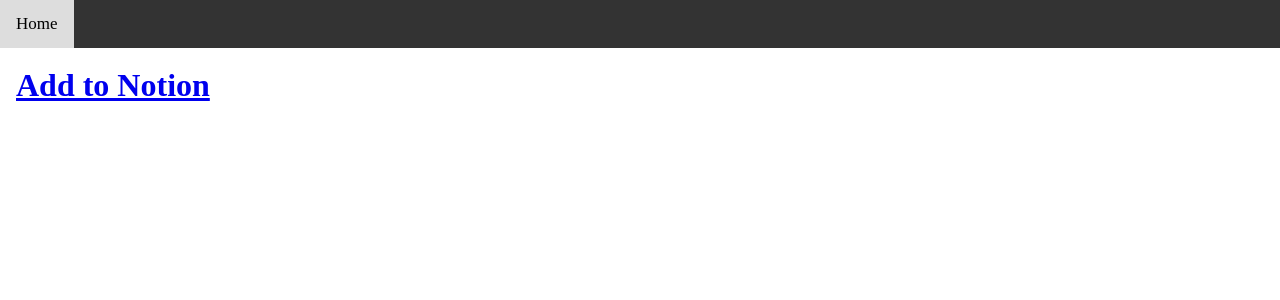
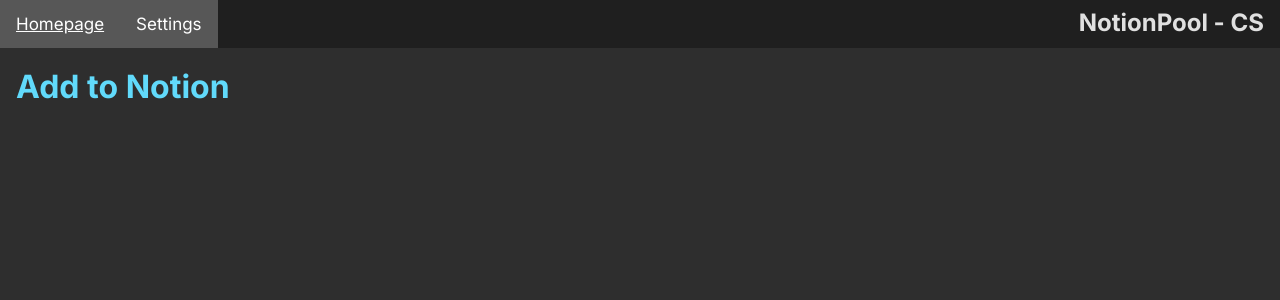
Before and after one commit to StreetTT/NotionPool-CS, a Flask app: page / in a window 1280 px wide. Shown: the top 300 px of the page. Run offline with Flask 3, Linux system fonts and the light colour scheme; parts of the project's set-up code (start-up, migrations or seed data) failed here and were passed over.

Commit message:
Restyling
Changed it so that it looked similar to notion (dark mode of course). Also reduce the app down to 1 page.

```diff
--- a/app.py
+++ b/app.py
@@ -45,36 +45,22 @@ def index():
         return output
     variables["loggedIn"] = True
     person = db.get_table("Person")._Retrieve({"person_id": notionID})[0]
+    variables["startYears"] = ListPossibleStartYears()
+    variables["currentStartYear"] = person["start_year"]
     # Get all modules
     modules = db.get_table("Modules")._Retrieve({"person_id": notionID})
     variables["modules"] = {}
     for module in modules:
        key = AcaYearToText(module["year"], person["start_year"])
-       module_notion_id = (module["module_notion_id"] if module["module_notion_id"] else person['modules']).replace("-","")
        variables["modules"].setdefault(key, []).append({
            "moduleID": module['module_id'],
            "pushed": module['pushed'],
-           "moduleNotionID": module_notion_id
+           "moduleNotionID": (module["module_notion_id"] if module["module_notion_id"] else person['modules']).replace("-","")
+
        })
+    variables["homepage"] = person['homepage'].replace("-","")
     print(variables)
     output = make_response(render_template("index.html", **variables))
-    db._EndTransaction()
-    return output
-
-@app.route('/settings', methods = ["GET"])
-def settings():
-    variables = {"loggedIn": False}
-    # Check if a person is logged in
-    notionID = rq.cookies.get('notionID', "")
-    if not notionID:
-        output = make_response(render_template("index.html", **variables))
-        return output
-    variables["loggedIn"] = True
-    person = db.get_table("Person")._Retrieve({"person_id": notionID})[0]
-    # Get all possible start years
-    variables["startYears"] = ListPossibleStartYears()
-    variables["currentStartYear"] = person["start_year"]
-    output = make_response(render_template("settings.html", **variables))
     db._EndTransaction()
     return output
 
--- a/static/style.css
+++ b/static/style.css
@@ -1,8 +1,15 @@
-body {margin:0;}
+@import url('https://fonts.googleapis.com/css2?family=Inter:wght@400;700&display=swap');
+
+body {
+    margin: 0;
+    background-color: #2e2e2e;
+    color: #e0e0e0;
+    font-family: 'Inter', sans-serif;
+}
 
 .navbar {
     overflow: hidden;
-  background-color: #333;
+    background-color: #1f1f1f;
     position: fixed;
     top: 0;
     width: 100%;
@@ -12,7 +19,7 @@ body {margin:0;}
 .navbar a {
     float: left;
     display: block;
-  color: #f2f2f2;
+    color: #e0e0e0;
     text-align: center;
     padding: 14px 16px;
     text-decoration: none;
@@ -20,8 +27,22 @@ body {margin:0;}
 }
 
 .navbar a:hover {
-  background: #ddd;
-  color: black;
+    background: #575757;
+    color: white;
+}
+
+.navbar a.selected {
+  background: #575757;
+  color: white;
+}
+
+.navbar h1 {
+  float: right;
+  color: #e0e0e0;
+  font-weight: bold;
+  margin: 0;
+  padding: 8px 16px;
+  font-size: 24px;
 }
 
 main {
@@ -33,12 +54,12 @@ main {
     box-sizing: border-box;
 }
 
-  /* Create two equal columns that floats next to each other */
+/* Create two equal columns that float next to each other */
 .column {
     float: left;
     width: 50%;
     padding: 10px;
-    height: 300px; /* Should be removed. Only for demonstration */
+    height: 300px;
 }
 
 /* Clear floats after the columns */
@@ -51,6 +72,84 @@ main {
 .container {
     position: relative;
     border-radius: 5px;
-    background-color: #f2f2f2;
+    background-color: #3e3e3e;
     padding: 20px 10px 30px 10px;
 }
+
+table {
+    width: 100%;
+    border-collapse: collapse;
+    margin: 20px 0;
+    font-size: 18px;
+    text-align: left;
+    background-color: #3e3e3e;
+    color: #e0e0e0;
+}
+
+table th, table td {
+    padding: 12px 15px;
+    border: 1px solid #575757;
+}
+
+table th {
+    background-color: #4e4e4e;
+    color: #e0e0e0;
+}
+
+table tr:nth-child(even) {
+    background-color: #4e4e4e;
+}
+
+button {
+    background-color: #444444; /* Dark gray */
+    border: none;
+    color: #e0e0e0; /* Light gray */
+    padding: 10px 20px;
+    text-align: center;
+    text-decoration: none;
+    display: inline-block;
+    font-size: 16px;
+    margin: 4px 2px;
+    cursor: pointer;
+    border-radius: 4px;
+    transition: background-color 0.3s ease;
+}
+
+button:hover {
+    background-color: #575757; /* Slightly lighter gray */
+}
+
+button:disabled {
+    background-color: #ccc;
+    cursor: not-allowed;
+}
+
+form {
+    margin: 10px 0;
+}
+
+input[type="text"], select {
+    width: 100%;
+    padding: 12px 20px;
+    margin: 8px 0;
+    display: inline-block;
+    border: 1px solid #575757;
+    border-radius: 4px;
+    box-sizing: border-box;
+    background-color: #3e3e3e;
+    color: #e0e0e0;
+}
+
+input[type="checkbox"] {
+    margin-top: 10px;
+}
+
+a {
+    color: #61dafb; /* Light blue */
+    text-decoration: none;
+}
+
+a:hover {
+    color: #21a1f1; /* Slightly darker blue */
+    text-decoration: underline;
+}
--- a/templates/base.html
+++ b/templates/base.html
@@ -3,8 +3,8 @@
     <head>
         <meta charset="UTF-8" />
         <meta name="viewport" content="width=device-width, initial-scale=1.0" />
-        <meta property="og:title" content="Template" />
-        <meta property="og:description" content="Dumb Description" />
+        <meta property="og:title" content="NotionPool-CS" />
+        <meta property="og:description" content="Application to setup a Notion Template with information from the UoL:TULIP database about UOL CS courses" />
         <meta property="og:image" content="{{ url_for('static', filename='notionlogo.png') }}" />
 
         <title>{% block title %}{% endblock %} | NPCS</title>
@@ -14,10 +14,9 @@
     </head>
     <body>
     <div class="navbar">
-        <a href="/">Home</a>
-        {% if loggedIn %}
-            <a href="/settings">Settings</a>
-        {% endif %}
+        <a href="https://www.notion.so/{{ homepage }}">Homepage</a>
+        <a class="selected" href="/">Settings</a>
+        <h1>NotionPool - CS</h1>
     </div>
 
     <main>
```
Also changed, not shown: templates/index.html (+38 -5 lines), templates/settings.html (deleted, +0 -28 lines). Lines whose indentation alone changed are shown as unchanged.
